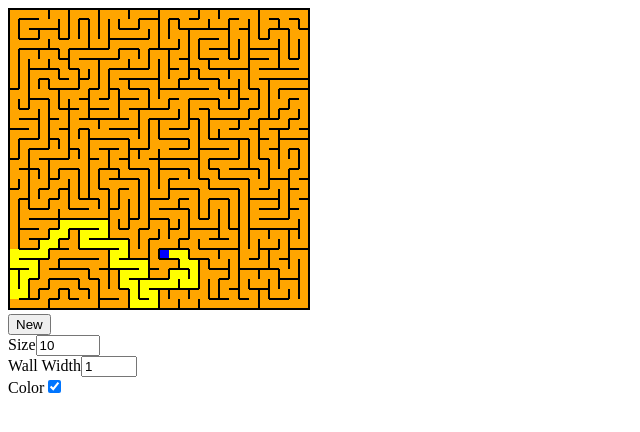
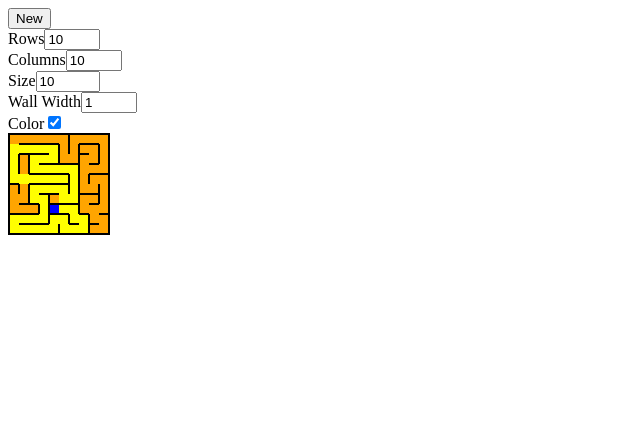
Before and after one commit to miketmoore/recursive-backtracking-maze-js, a website built with webpack: page src/index.html in a window 1280 px wide. Shown: the whole page, without its empty margins (0-640 px from the left). Built offline with nearby package versions, Linux system fonts and the light colour scheme.

Commit message:
add rows and columns to form

```diff
--- a/src/carve-maze.ts
+++ b/src/carve-maze.ts
@@ -67,10 +67,10 @@ function carve(
       adjacentCell.markVisited()
       history.push(adjacentCell)
 
-      // setTimeout(() => {
-      renderer.render(carveableGrid)
-      carve(renderer, timeout, carveableGrid, history)
-      // }, timeout)
+      setTimeout(() => {
+        renderer.render(carveableGrid)
+        carve(renderer, timeout, carveableGrid, history)
+      }, timeout)
     }
   }
 }
--- a/src/index.html
+++ b/src/index.html
@@ -5,12 +5,15 @@
         <title>Recursive Backtracking Maze Generation</title>
     </head>
     <body>
-        <canvas style="border: 1px solid #000;" id="canvas" width="300" height="300">Your browser does not support HTML canvas.</canvas>
+
         <div>
             <div><button id="new">New</button></div>
+            <div><label>Rows</label><input id="rows" value="10" type="number" min="1" max="50" /></div>
+            <div><label>Columns</label><input id="cols" value="10" type="number" min="1" max="50" /></div>
             <div><label>Size</label><input id="size" value="10" type="number" min="5" max="100" /></div>
             <div><label>Wall Width</label><input id="wallWidth" value="1" type="number" min="1" max="10" /></div>
             <div><label>Color</label><input id="color" type="checkbox" checked /></div>
         </div>
+        <canvas style="border: 1px solid #000;" id="canvas" width="300" height="300">Your browser does not support HTML canvas.</canvas>
     </body>
 </html>
--- a/src/index.ts
+++ b/src/index.ts
@@ -15,15 +15,38 @@ window.onload = () => {
 
   const state: {
     size: number
+    rows: number
+    cols: number
     wallWidth: number
     showColor: boolean
   } = {
     size: 10,
+    rows: 10,
+    cols: 10,
     wallWidth: 1,
     showColor: true
   }
 
   const newBtn = document.getElementById('new') as HTMLButtonElement
+
+  const rowsInput = document.getElementById('rows') as HTMLInputElement
+  rowsInput.addEventListener(
+    'input',
+    e => {
+      state.rows = parseInt((e.target as HTMLInputElement).value)
+    },
+    false
+  )
+
+  const colsInput = document.getElementById('cols') as HTMLInputElement
+  colsInput.addEventListener(
+    'input',
+    e => {
+      state.cols = parseInt((e.target as HTMLInputElement).value)
+    },
+    false
+  )
+
   const sizeInput = document.getElementById('size') as HTMLInputElement
   sizeInput.addEventListener(
     'input',
@@ -61,20 +84,23 @@ function run(
   ctx: CanvasRenderingContext2D,
   {
     size,
+    rows,
+    cols,
     wallWidth,
     showColor
   }: {
     readonly size: number
+    readonly rows: number
+    readonly cols: number
     readonly wallWidth: number
     readonly showColor: boolean
   }
 ) {
-  console.log(`size=${size} wallWidth=${wallWidth}`)
-  const timeout = 1
-  const rows = 30
-  const cols = 30
+  const timeout = 10
   const grid = gridFactory(rows, cols)
 
+  canvas.width = cols * size
+  canvas.height = rows * size
   const renderer = rendererFactory(canvas, ctx, {
     wallWidth,
     size,
```
